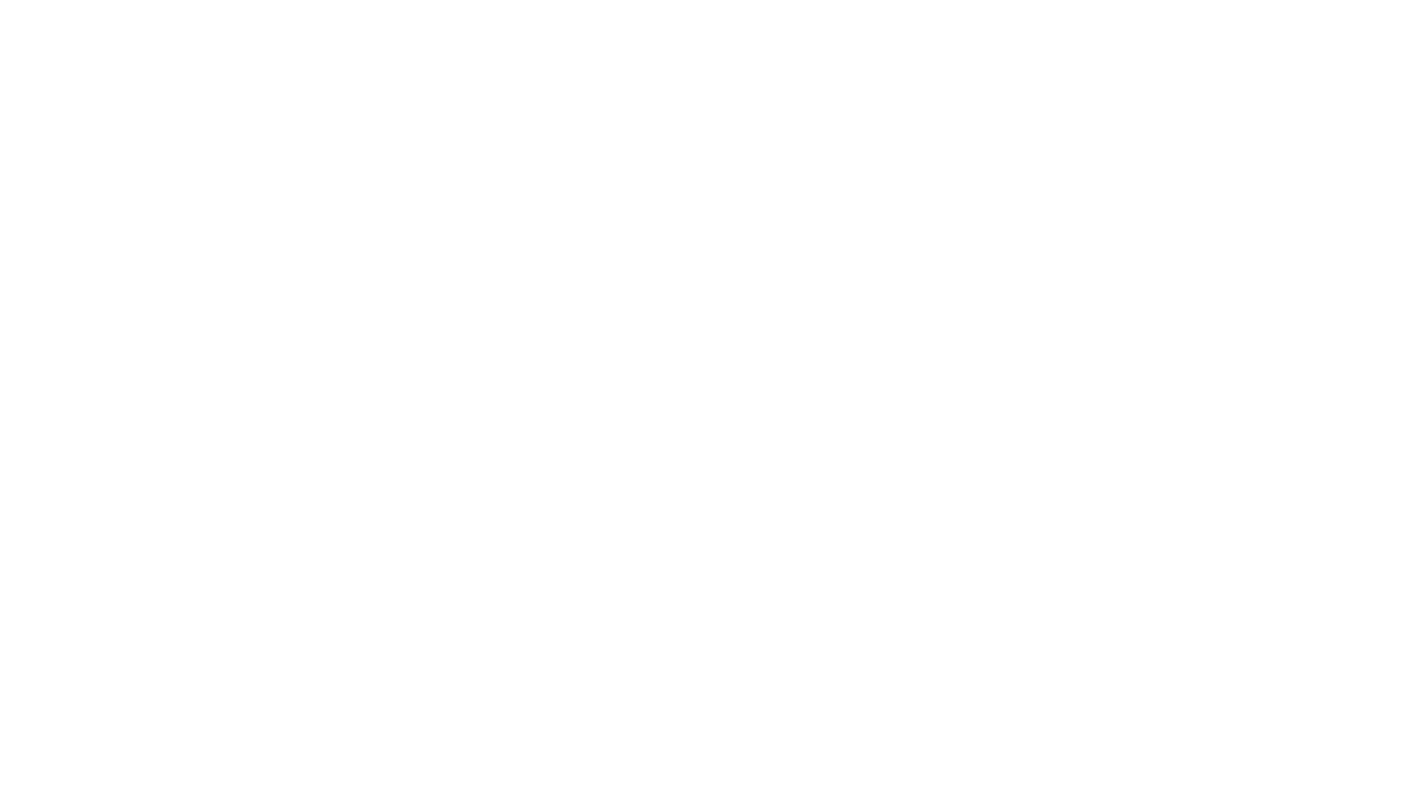
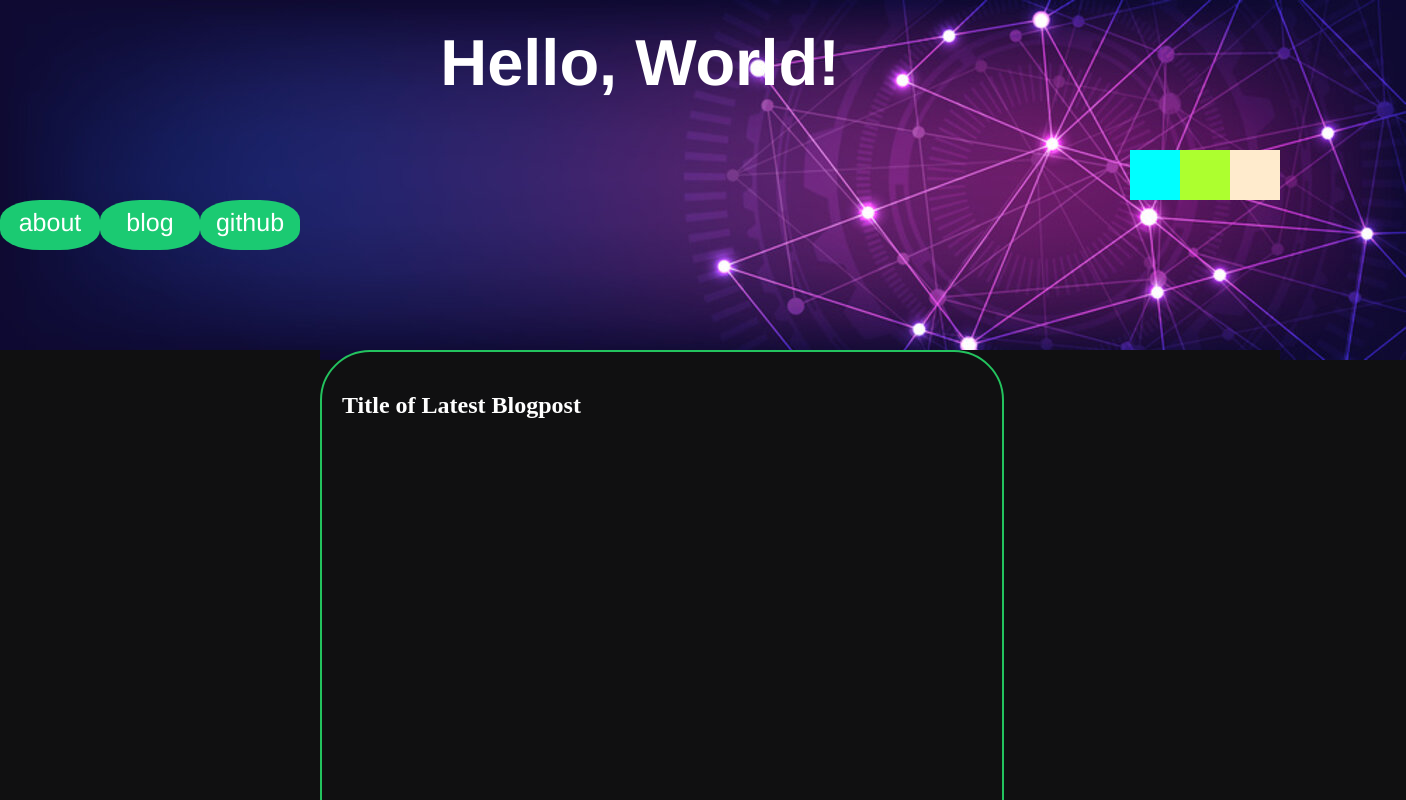
Before and after one commit to crownedBuck/week6-day3-lab, a website: page public/index.html in a window 1280 px wide. Shown: the top 800 px of the page, 1406 px wide, since content can reach past the window. Drawn offline with Linux system fonts and the light colour scheme.

Commit message:
adding things

```diff
--- /dev/null
+++ b/public/index.css
@@ -0,0 +1,182 @@
+body {
+    background-color: rgb(16, 16, 17);
+    position: relative;
+    display: flex;
+    flex-direction: column;
+    /* align-items: center; */
+    /* top: 0%;
+    right: 0px;
+    left: 0px; */
+    /* padding: 0; */
+    margin: 0; /*always remember margin 0*/
+}
+
+ header {
+    background-color: rgb(16, 16, 17);
+    /* position: relative;  */
+    width: 100%;
+    height: 250px;
+     /* margin: 0;  */
+    display: flex;
+    flex-direction: column;
+    /* top: 0px; */
+}
+
+h1 {
+    position: absolute;
+    font-weight: bold;
+    font-family: Helvetica, sans-serif;
+    color: white;
+    width: 100%;
+    font-size: 65px;
+    text-align: center;
+    /* background-color: crimson; */
+}
+
+#title {
+    position: absolute;
+    width: 100%;
+    background-color: rgb(16, 16, 17);
+    height: 200px;
+    /* background-color: crimson; */
+}
+
+#toptitle {
+    position: absolute;
+    bottom: 35px;
+}
+
+#bottomtitle {
+    position: absolute;
+    top: 35px;
+}
+
+.social {
+    width: 50px;
+    height: 50px;
+    position: absolute;
+    display: flex;
+    flex-direction: block;
+    top: 150px;
+}
+
+#twitter {
+    background-color: aqua;
+    right: 100px;
+}
+
+#linkedin {
+    background-color: greenyellow;
+    right: 50px;
+}
+
+#email {
+    background-color: blanchedalmond;
+    right: 0px;
+}
+
+#menu {
+    display: flex;
+    flex-direction: block;
+}
+
+.menubutton {
+    position: absolute;
+    width: 100px;
+    height: 50px;
+    top: 200px;
+    padding: 0px;
+    border-radius: 40%;
+    /* background-color: blue; */
+}
+
+#about {
+    position: absolute;
+    left: 0px;
+    background-color: rgb(27, 202, 114);
+}
+
+#blog {
+    position: absolute;
+    left: 100px;
+    background-color: rgb(27, 202, 114);
+}
+
+#github {
+    position: absolute;
+    left: 200px;
+    background-color: rgb(27, 202, 114);
+}
+
+.socialp {
+    position: absolute;
+    justify-content: center;
+    align-items: center;
+    color: white;
+    font-family: Helvetica, sans-serif;
+    text-align: center;
+    font-size: 25px;
+    width: 100px;
+    height: 50px; /* need to make sure to add the hight or it does odd things */
+    margin: 0;
+
+    top: 8px;
+
+    /* background-color: green; */
+}
+
+#meatAndPotatoes {
+    position: absolute;
+    width: 100%;
+    height: 2000px;
+    display: flex;
+    flex-direction: block;
+}
+
+#sidesection {
+    position: absolute;
+    width: 25%;
+    height: 90%;
+    right: 0%;
+    top: 5%;
+    bottom: 5%;
+    background-color: rgb(16, 16, 17);
+}
+
+hr {
+    position: absolute;
+    border-top: 1px solid black;
+    top: 50%;
+    width: 100%;
+
+}
+
+#mainbody {
+    position: absolute;
+
+    top: 5%;
+    bottom: 5%;
+    left: 25%;
+
+    width: 50%;
+    height: 90%;
+    border: solid 2px;
+    border-color: rgb(35, 195, 94);
+    border-radius: 50px;
+    padding: 20px;
+
+    background-color: rgb(16, 16, 17);
+    color: white;
+}
+
+#picture{
+    position: absolute;
+    top: 5%;
+    bottom: 5%;
+    left: 0%;
+
+    width: 25%;
+    height: 90%;
+
+    background-color: rgb(16, 16, 17);
+}
--- a/public/index.html
+++ b/public/index.html
@@ -3,10 +3,60 @@
 <head>
     <meta charset="UTF-8">
     <meta name="viewport" content="width=device-width, initial-scale=1.0">
-    <title>Document</title>
+    <link rel="stylesheet" href="./index.css">
+    <title>Blog</title>
 </head>
 <body>
-    <h1></h1>
+    <section>
+        <header>
+            <section id="title">
+                <h1 id="toptitle">Hello, World!</h1>
+                <img src="../banner.jpg" alt="site banner">
+                <section id="socials">
+                    <section class="social" id="twitter">
+
+                    </section>
+                    <section class="social" id="linkedin">
+
+                    </section>
+                    <secton class="social" id="email">
+
+                    </secton>
+                </section>
+            </section>
+
+            <section id="menu">
+                <section class="menubutton" id="about">
+                    <p class="socialp">about</p>
+                </section>
+                <section class="menubutton" id="blog">
+                    <p class="socialp">blog</p>
+                </section>
+                <section class="menubutton" id="github">
+                    <p class="socialp">github</p>
+                </section>
+
+            </section>
+        </header>
+        <section id="meatAndPotatoes">
+            <section id="sidesection">
+                <section id="dates">
+                </section>
+                <hr>
+                <section id="tags">
+                </section>
+            </section>
+            <section id="mainbody">
+                <section id="mainbodytext">
+                    <h2>Title of Latest Blogpost</h2>
+                </section>
+            </section>
+            <section id="picture">
+            </section>
+        </section>
+        <footer>
+
+        </footer>
 
 </body>
 </html>
```
Also changed, not shown: banner.jpg (added), 2 other files.
